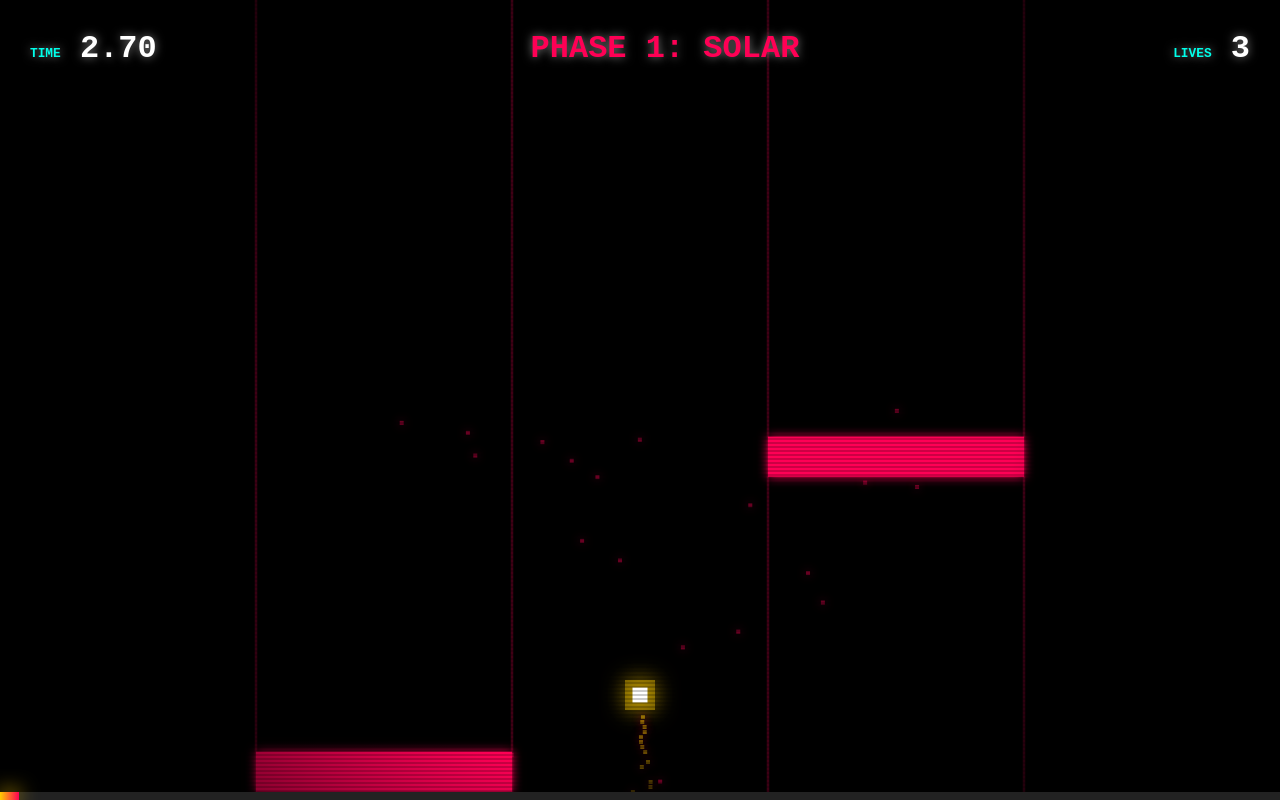
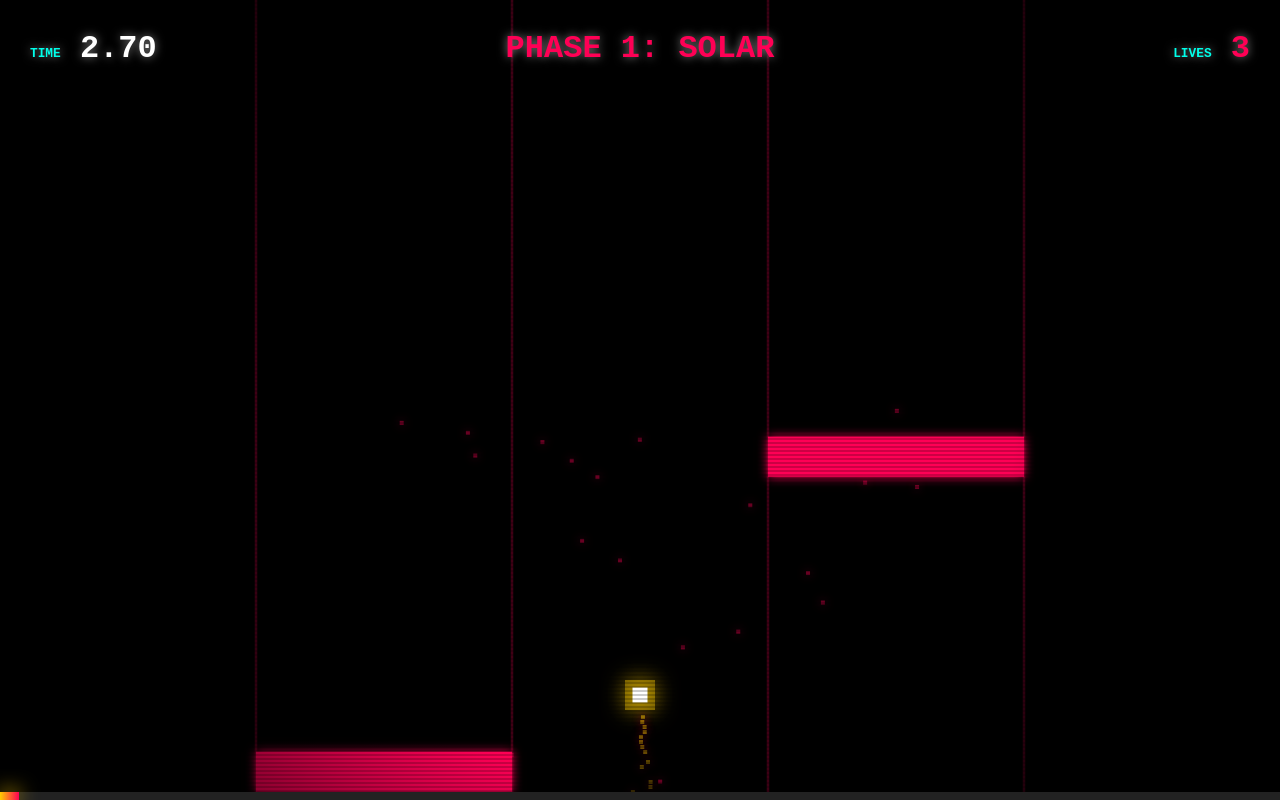
Before and after one commit to WaLL-E-code/SOLAR-DODGER-HYPER-MAX, a plain HTML site: page index.html in a window 1280 px wide. Both pictures are taken after a click on the button "INITIALIZE SEQUENCE". Drawn offline with Linux system fonts and the light colour scheme.

Commit message:
Update style.css

```diff
--- a/style.css
+++ b/style.css
@@ -40,6 +40,8 @@ canvas { display: block; width: 100%; height: 100%; }
 #scanlines { position: fixed; top: 0; left: 0; width: 100%; height: 100%; background: linear-gradient(to bottom, rgba(255,255,255,0), rgba(255,255,255,0) 50%, rgba(0,0,0,0.2) 50%, rgba(0,0,0,0.2)); background-size: 100% 4px; pointer-events: none; z-index: 10; }
 #vignette { position: fixed; top: 0; left: 0; width: 100%; height: 100%; background: radial-gradient(circle, transparent 50%, black 100%); pointer-events: none; z-index: 11; }
 #flash-layer { position: fixed; top: 0; left: 0; width: 100%; height: 100%; background: white; opacity: 0; pointer-events: none; z-index: 20; transition: opacity 0.1s; }
+
+
 
 /* UI */
 #ui-layer { position: absolute; top: 0; left: 0; width: 100%; height: 100%; pointer-events: none; display: flex; flex-direction: column; justify-content: center; align-items: center; z-index: 30; }
@@ -102,12 +104,37 @@ button:hover { background: var(--player-color); color: black; box-shadow: 0 0 40
 .touch-zone:active { background: rgba(255, 204, 0, 0.2); border-color: var(--player-color); transform: scale(0.95); }
 .arrow { font-size: 3rem; color: rgba(255, 255, 255, 0.5); }
 
-/* HUD */
+/* HUD UPDATES */
 #hud { position: absolute; top: 0; left: 0; width: 100%; height: 100%; pointer-events: none; }
 #hud.hidden { display: none; }
-.top-bar { display: flex; justify-content: space-between; padding: 30px; font-size: 2rem; font-weight: bold; text-shadow: 0 0 10px rgba(255,255,255,0.5); width: 100%; }
+
+/* REPLACED TOP BAR FOR CENTERING & LIVES */
+.top-bar {
+    display: flex;
+    justify-content: space-between;
+    align-items: center; /* Keeps everything vertically centered */
+    padding: 30px;
+    font-size: 2rem;
+    font-weight: bold;
+    text-shadow: 0 0 10px rgba(255,255,255,0.5);
+    width: 100%;
+}
+
+/* Flexbox Magic: Score and Lives take equal side width, Phase takes center */
+.score-display, .lives-display { flex: 1; }
+.phase-display { flex: 2; text-align: center; }
+.lives-display { text-align: right; color: var(--p1-accent); }
+
 .health-bar-container { position: absolute; bottom: 0; left: 0; width: 100%; height: 8px; background: #222; }
 #progress-fill { width: 0%; height: 100%; background: linear-gradient(90deg, var(--player-color), var(--p1-accent)); box-shadow: 0 0 20px var(--player-color); }
+
+/* MOBILE / PC SIZING ADJUSTMENT */
+@media (max-width: 800px) {
+    .top-bar {
+        padding: 15px;
+        font-size: 1.1rem; /* Smaller font for mobile */
+    }
+}
 
 /* ROTATION MESSAGE (Only shows on mobile portrait via CSS media query) */
 #rotate-message {
```
